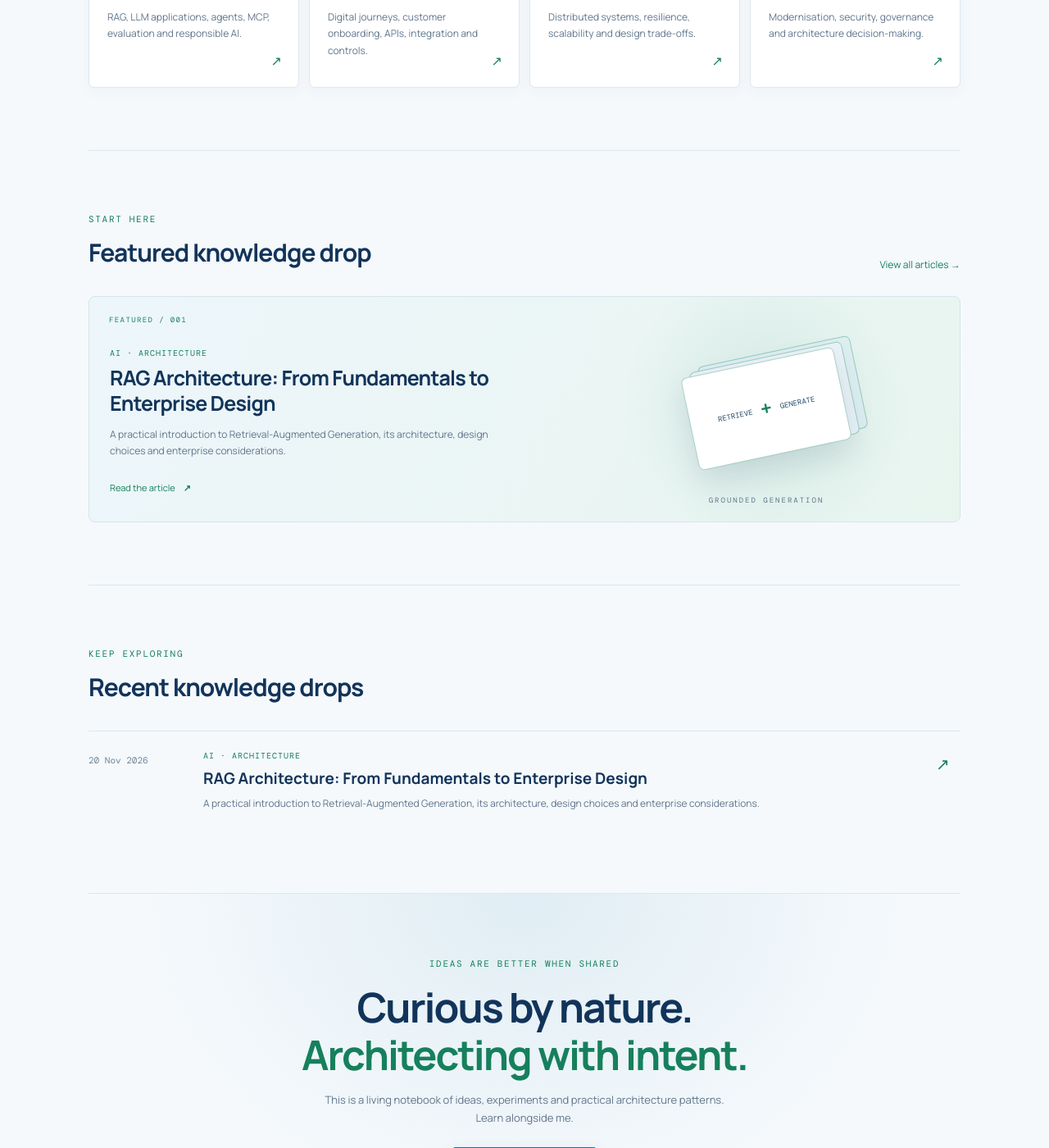
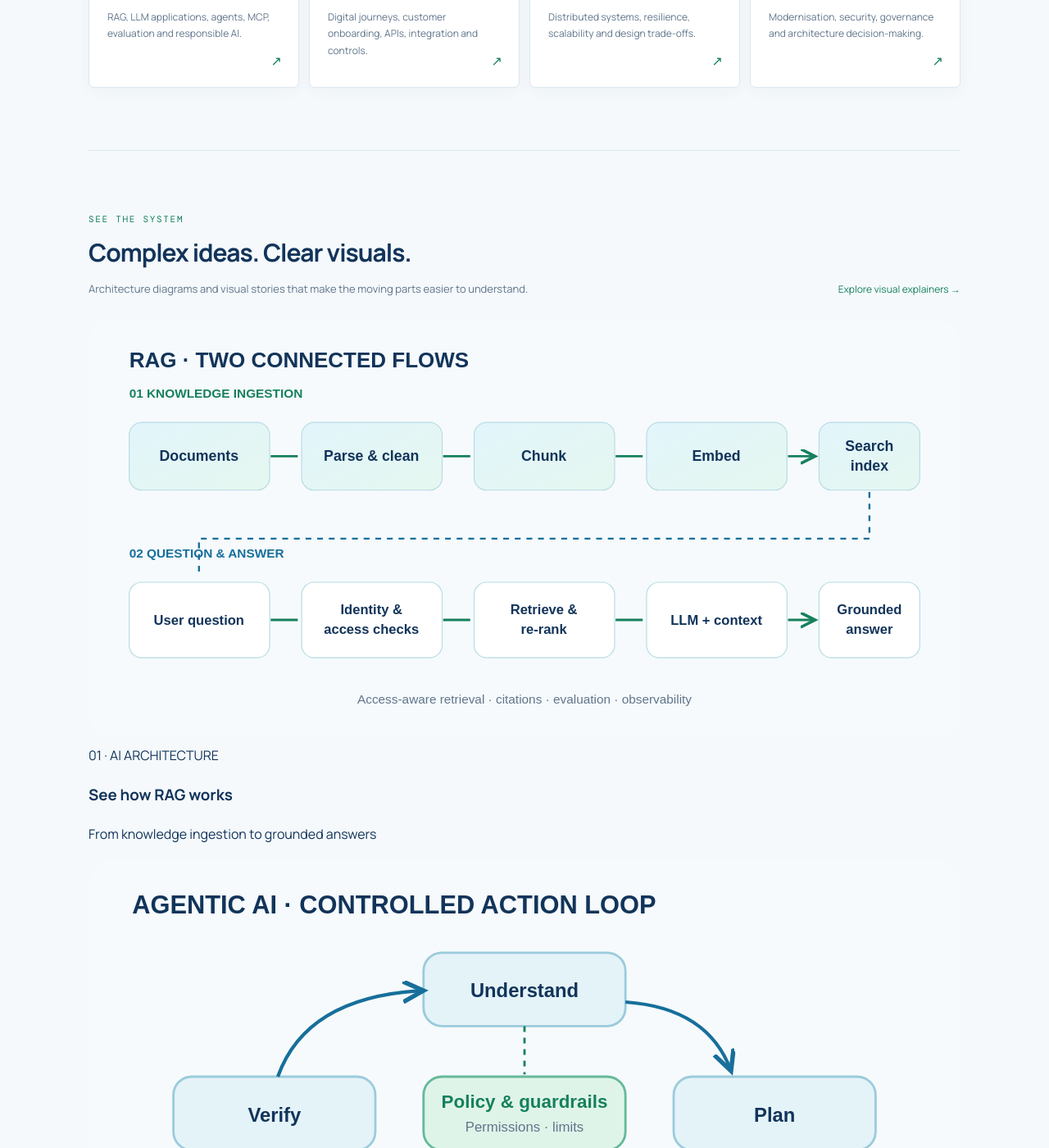
Before and after one commit to Bhakti/bhakti.github.io, a Jekyll site: the page built from index.html, in a window 1280 px wide and 1400 px high, scrolled down 1151 px. Shown: the whole window at 82% size. Built offline with Jekyll 4.4.1, drawn with Linux system fonts in a browser that asks for light colours; some of the changed text lies outside the part shown.

Commit message:
Add visual explainer showcase to homepage

```diff
--- a/index.html
+++ b/index.html
@@ -36,6 +36,15 @@ description: "Practical thinking on AI, banking technology and enterprise archit
   </div>
 </section>
 
+<section class="section visual-preview-section">
+  <div class="section-heading"><div><p class="eyebrow">SEE THE SYSTEM</p><h2>Complex ideas. Clear visuals.</h2><p class="section-lede">Architecture diagrams and visual stories that make the moving parts easier to understand.</p></div><a class="text-link" href="{{ '/visual-explainers.html' | relative_url }}">Explore visual explainers →</a></div>
+  <div class="visual-preview-grid">
+    <a class="visual-preview-card" href="{{ '/visual-explainers.html' | relative_url }}"><img src="{{ '/assets/images/diagrams/rag-architecture.svg' | relative_url }}" alt="RAG architecture diagram" loading="lazy"><span>01 · AI ARCHITECTURE</span><h3>See how RAG works</h3><p>From knowledge ingestion to grounded answers</p></a>
+    <a class="visual-preview-card" href="{{ '/visual-explainers.html' | relative_url }}"><img src="{{ '/assets/images/diagrams/agentic-ai-loop.svg' | relative_url }}" alt="Agentic AI loop diagram" loading="lazy"><span>02 · AGENTIC SYSTEMS</span><h3>Inside an AI agent</h3><p>Understand the controlled action loop</p></a>
+    <a class="visual-preview-card" href="{{ '/visual-explainers.html' | relative_url }}"><img src="{{ '/assets/images/diagrams/banking-onboarding.svg' | relative_url }}" alt="Banking onboarding journey diagram" loading="lazy"><span>03 · BANKING</span><h3>Map an onboarding journey</h3><p>Explore the stages and integration points</p></a>
+  </div>
+</section>
+
 <section class="section featured-section">
   <div class="section-heading"><div><p class="eyebrow">START HERE</p><h2>Featured knowledge drop</h2></div><a class="text-link" href="{{ '/blog/' | relative_url }}">View all articles →</a></div>
   {% assign featured = site.posts.first %}
```
